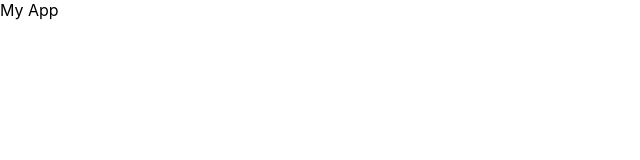
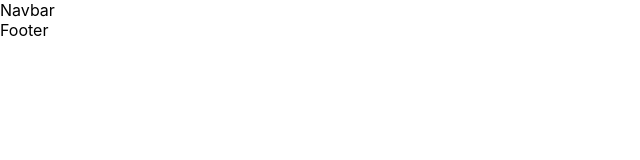
Before and after one commit to naser23/designo-mulit-page-site, a React (Create React App) app: page / in a window 1280 px wide. Shown: the top 160 px of the page, without its empty margins (0-640 px from the left). Built offline with nearby package versions, Linux system fonts and the light colour scheme.

Commit message:
Working on structure of project.

```diff
--- a/package.json
+++ b/package.json
@@ -8,6 +8,7 @@
     "@testing-library/user-event": "^13.5.0",
     "react": "^18.2.0",
     "react-dom": "^18.2.0",
+    "react-router-dom": "^6.4.2",
     "react-scripts": "5.0.1",
     "web-vitals": "^2.1.4"
   },
--- a/public/index.html
+++ b/public/index.html
@@ -12,6 +12,13 @@
     <link rel="apple-touch-icon" href="%PUBLIC_URL%/logo192.png" />
     <link rel="manifest" href="%PUBLIC_URL%/manifest.json" />
 
+    <link rel="preconnect" href="https://fonts.googleapis.com" />
+    <link rel="preconnect" href="https://fonts.gstatic.com" crossorigin />
+    <link
+      href="https://fonts.googleapis.com/css2?family=Jost:wght@500&display=swap"
+      rel="stylesheet"
+    />
+
     <title>React App</title>
   </head>
   <body>
--- a/src/App.js
+++ b/src/App.js
@@ -1,5 +1,20 @@
+import { BrowserRouter as Router, Routes, Route } from "react-router-dom";
+import Home from "./pages/Home";
+import Navbar from "./components/Navbar";
+import Footer from "./components/Footer";
+
 function App() {
-  return <div className="App">My App</div>;
+  return (
+    <>
+      <Router>
+        <div className="container">
+          <Navbar />
+
+          <Footer />
+        </div>
+      </Router>
+    </>
+  );
 }
 
 export default App;
--- /dev/null
+++ b/src/components/Footer.js
@@ -0,0 +1,7 @@
+import React from "react";
+
+function Footer() {
+  return <div>Footer</div>;
+}
+
+export default Footer;
--- /dev/null
+++ b/src/components/Navbar.js
@@ -0,0 +1,7 @@
+import React from "react";
+
+function Navbar() {
+  return <div>Navbar</div>;
+}
+
+export default Navbar;
--- a/src/index.css
+++ b/src/index.css
@@ -1,13 +1,42 @@
 body {
   margin: 0;
-  font-family: -apple-system, BlinkMacSystemFont, 'Segoe UI', 'Roboto', 'Oxygen',
-    'Ubuntu', 'Cantarell', 'Fira Sans', 'Droid Sans', 'Helvetica Neue',
+  font-family: -apple-system, BlinkMacSystemFont, "Segoe UI", "Roboto", "Oxygen",
+    "Ubuntu", "Cantarell", "Fira Sans", "Droid Sans", "Helvetica Neue",
     sans-serif;
   -webkit-font-smoothing: antialiased;
   -moz-osx-font-smoothing: grayscale;
 }
 
 code {
-  font-family: source-code-pro, Menlo, Monaco, Consolas, 'Courier New',
+  font-family: source-code-pro, Menlo, Monaco, Consolas, "Courier New",
     monospace;
 }
+
+:root {
+  /* Primary colors */
+  --peach: #e7816b;
+  --black: #1d1c1e;
+  --white: #ffffff;
+
+  /* Secondary Colors */
+  --light-peach: #ffad9b;
+  --dark-grey: #333136;
+  --light-grey: #f1f3f5;
+}
+
+.font-48 {
+  font-family: "Jost", sans-serif;
+  font-size: 48px;
+}
+
+.font-40 {
+  font-family: "Jost", sans-serif;
+  font-size: 40px;
+  letter-spacing: 0.2rem;
+}
+
+.font-20 {
+  font-family: "Jost", sans-serif;
+  font-size: 20px;
+  letter-spacing: 0.5rem;
+}
--- a/src/index.js
+++ b/src/index.js
@@ -9,7 +9,3 @@ root.render(
     <App />
   </React.StrictMode>
 );
-
-// If you want to start measuring performance in your app, pass a function
-// to log results (for example: reportWebVitals(console.log))
-// or send to an analytics endpoint. Learn more: https://bit.ly/CRA-vitals
--- /dev/null
+++ b/src/pages/Home.js
@@ -0,0 +1,7 @@
+import React from "react";
+
+function Home() {
+  return <div>Home</div>;
+}
+
+export default Home;
```
Also changed, not shown: 1 other file (tests, documents, lock files or other folders).
